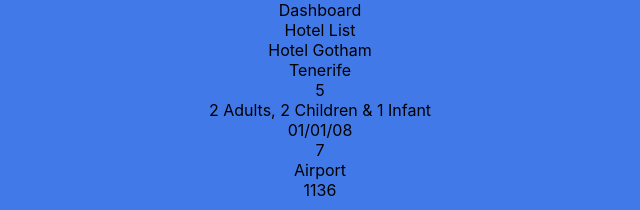
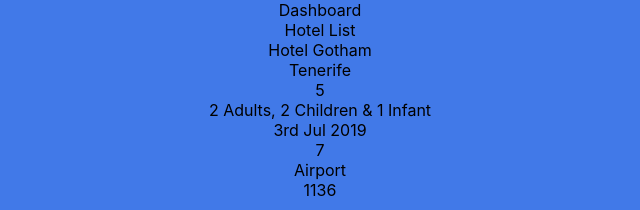
Before and after one commit to SakuraComputing/hotel-ui, a React (Create React App) app: page / in a window 1280 px wide. Shown: the top 210 px of the page, without its empty margins (320-960 px from the left). Built offline with nearby package versions, Linux system fonts and the light colour scheme.

Commit message:
Add date helper

```diff
--- a/package.json
+++ b/package.json
@@ -11,6 +11,7 @@
     "@types/node": "^16.18.60",
     "@types/react": "^18.2.34",
     "@types/react-dom": "^18.2.14",
+    "date-fns": "^2.30.0",
     "react": "^18.2.0",
     "react-dom": "^18.2.0",
     "react-redux": "^8.1.3",
--- a/src/app/hotelsReducer.ts
+++ b/src/app/hotelsReducer.ts
@@ -8,7 +8,7 @@
         resort: 'Tenerife',
         rating: 5,
         occupants: '2 Adults, 2 Children & 1 Infant',
-        date: '01/01/08',
+        date: '07/02/2019',
         duration: 7,
         departure: 'Airport',
         price: 1136,
--- a/src/app/store.ts
+++ b/src/app/store.ts
@@ -14,6 +14,4 @@
 
 export const selectHotels = (state: RootState) => state.hotels;
 
-console.log('Store contents', selectHotels)
-
 export default store;
--- a/src/components/Hotel/Hotel.tsx
+++ b/src/components/Hotel/Hotel.tsx
@@ -1,5 +1,6 @@
 import React from 'react';
 import { IHotel } from '../../types/types';
+import { formatDate } from '../../helpers/utils';
 
 interface IHotelProps {
     hotel: IHotel
@@ -16,7 +17,7 @@
                 <div>{resort}</div>
                 <div>{rating}</div>
                 <div>{occupants}</div>
-                <span><div>{date}</div><div>{duration}</div></span>
+                <span><div>{formatDate(date)}</div><div>{duration}</div></span>
                 <div>{departure}</div>
                 <div>{price}</div>
                 <p>{overview}</p>
--- a/src/data/hotels.ts
+++ b/src/data/hotels.ts
@@ -6,7 +6,7 @@
         resort: 'Costa Adeje, Tenerife',
         rating: 5,
         occupants: '2 Adults, 2 Children & 1 Infant',
-        date: '03/07/19',
+        date: '03.07.19',
         duration: 7,
         departure: 'East Midlands',
         price: 1136.5,
--- /dev/null
+++ b/src/helpers/utils.js
@@ -0,0 +1,5 @@
+import { format } from 'date-fns';
+
+export function formatDate(dateString) {
+  return format(new Date(dateString), 'eo MMM yyyy');
+}
```
Also changed, not shown: 2 other files (tests, documents, lock files or other folders).
